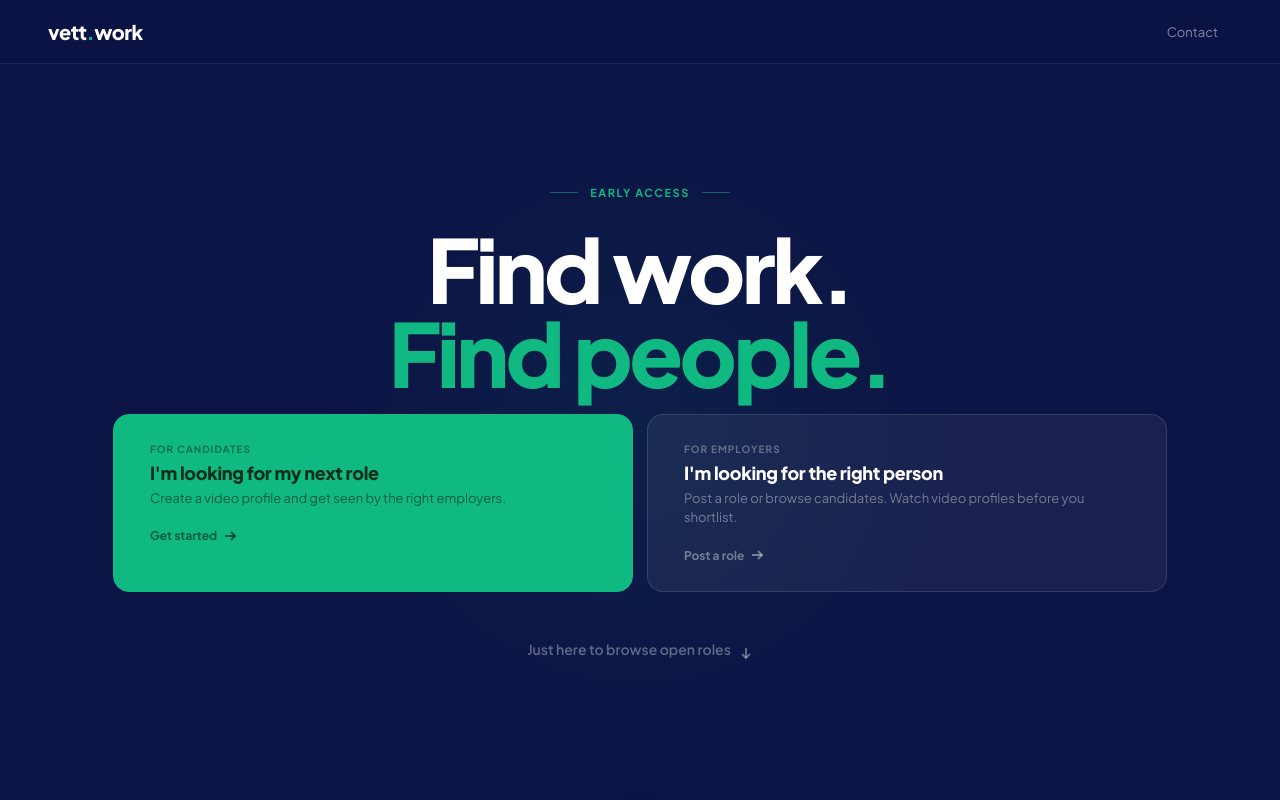
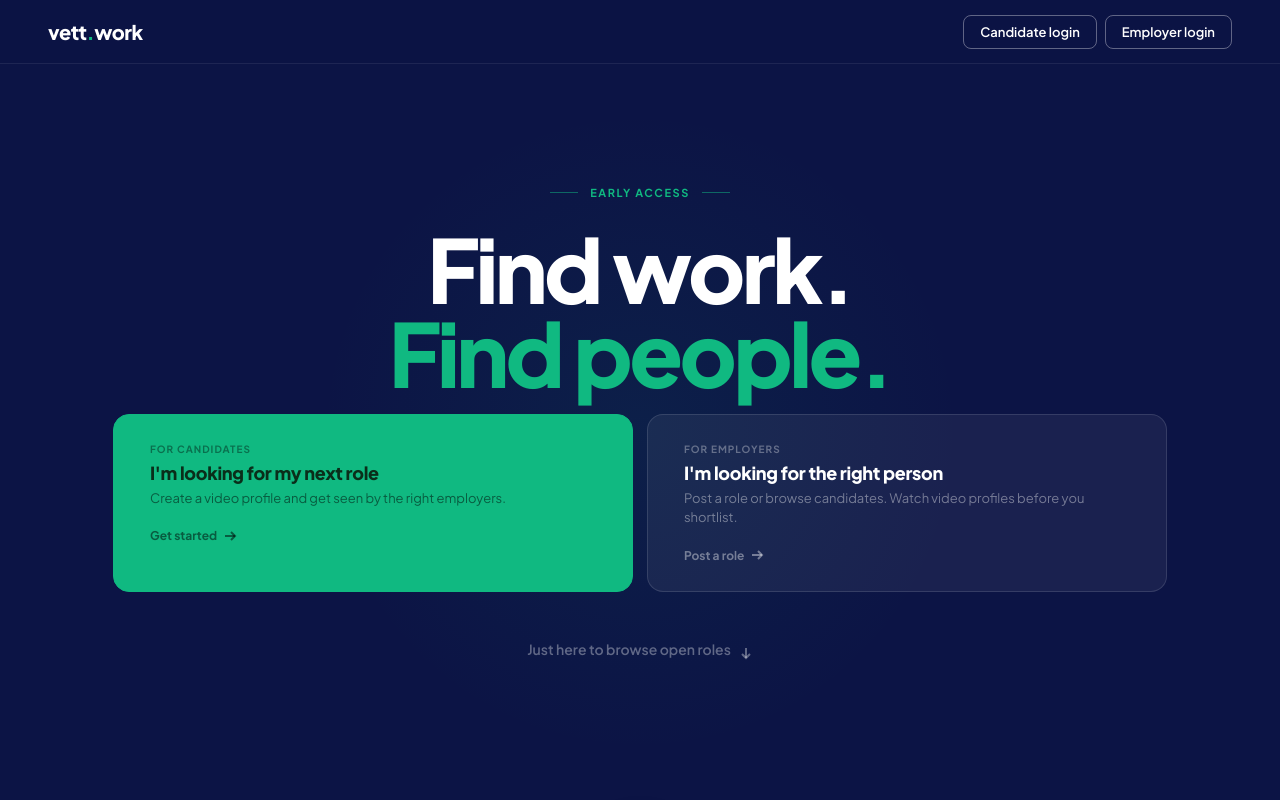
Before and after one commit to ComplianceConsole/Vett-work, a website: page index.html in a window 1280 px wide. Shown: the top 800 px of the page. Drawn offline with nearby package versions, Linux system fonts and the light colour scheme.

Commit message:
nav buttons white outline matching style, remove contact link

```diff
--- a/index.html
+++ b/index.html
@@ -807,9 +807,11 @@ footer p { font-size: 12px; color: var(--muted2); }
 <body>
 
 <nav>
-  <a href="#" class="logo">vett<span class="logo-dot">.</span>work</a>
-
-<a href="contact.html" style="font-size:13px;color:rgba(255,255,255,0.5);text-decoration:none;padding:7px 14px;border-radius:7px;transition:color 0.15s;" onmouseover="this.style.color='white'" onmouseout="this.style.color='rgba(255,255,255,0.5)'">Contact</a>
+  <a href="index.html" class="logo">vett<span class="logo-dot">.</span>work</a>
+  <div style="display:flex;align-items:center;gap:8px">
+    <a href="candidate-auth.html" style="font-family:'Plus Jakarta Sans',sans-serif;font-size:13px;font-weight:600;color:white;text-decoration:none;padding:8px 16px;border-radius:8px;border:1.5px solid rgba(255,255,255,0.35);transition:all 0.15s" onmouseover="this.style.borderColor='white'" onmouseout="this.style.borderColor='rgba(255,255,255,0.35)'">Candidate login</a>
+    <a href="employer-auth.html" style="font-family:'Plus Jakarta Sans',sans-serif;font-size:13px;font-weight:600;color:white;text-decoration:none;padding:8px 16px;border-radius:8px;border:1.5px solid rgba(255,255,255,0.35);transition:all 0.15s" onmouseover="this.style.borderColor='white'" onmouseout="this.style.borderColor='rgba(255,255,255,0.35)'">Employer login</a>
+  </div>
 </nav>
 
 <section class="hero">
```
